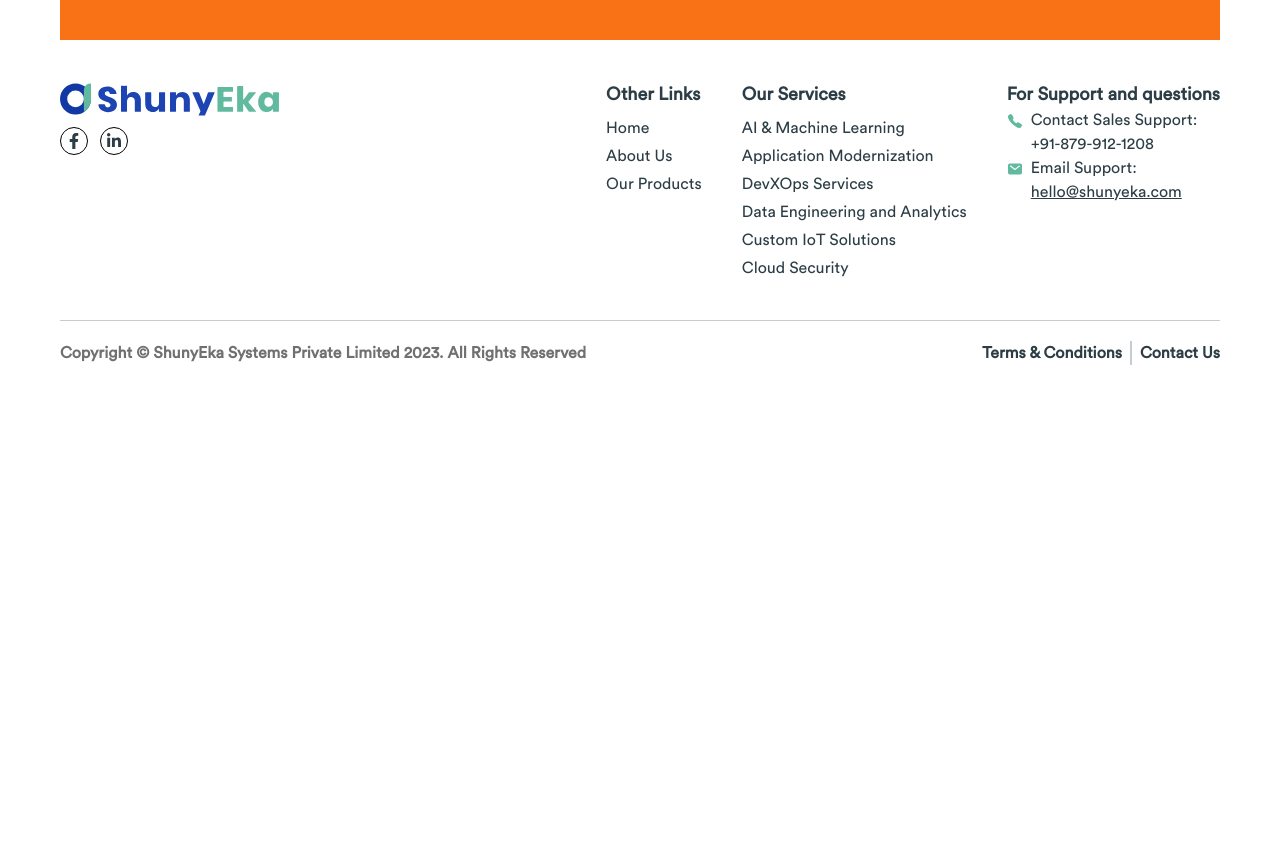
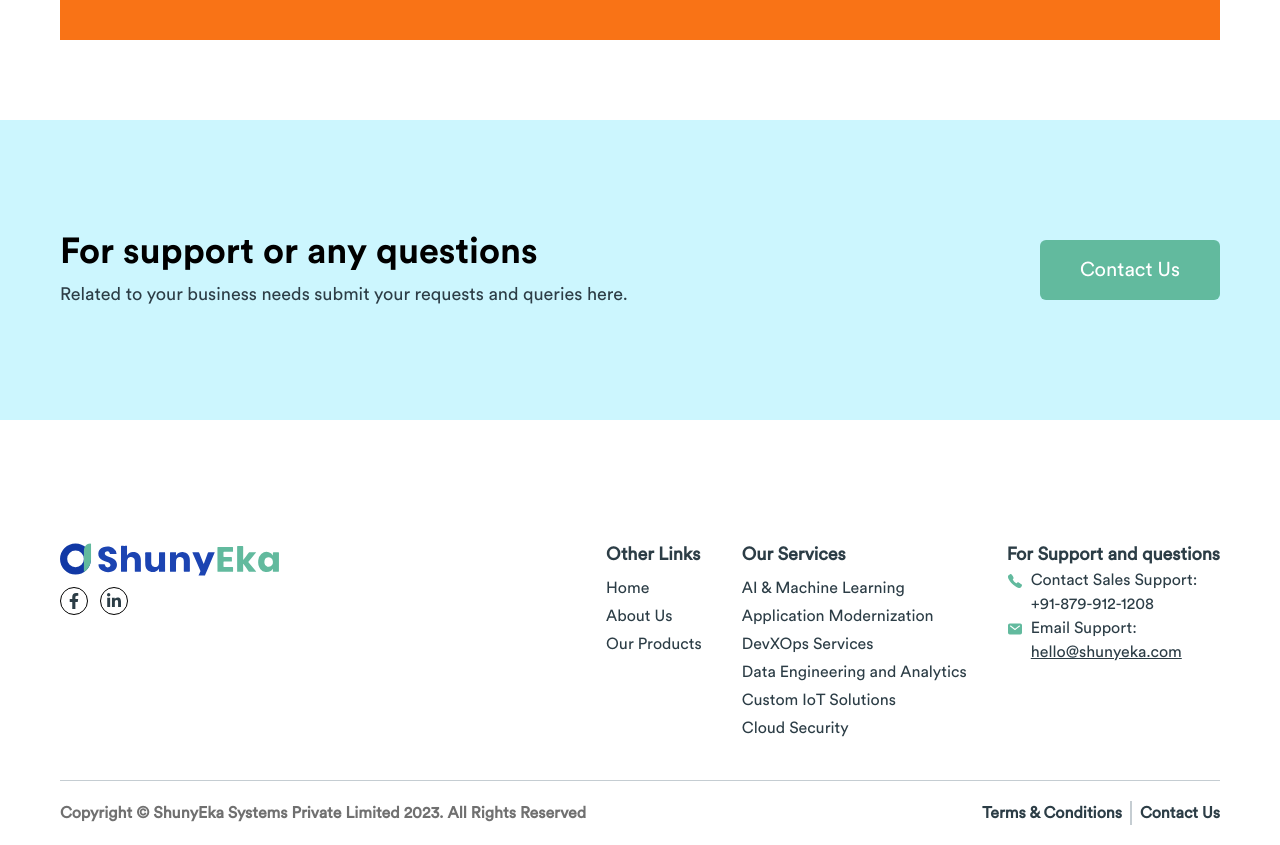
Before and after one commit to devvsakib/shunyekav2, a React (Vite) app: page / in a window 1280 px wide. Shown: the part 2360-3205 px from the top of the page. Before the commit the page ends 2745 px from the top, so only its background shows below. Built offline with nearby package versions, Linux system fonts and the light colour scheme.

Commit message:
cta created

```diff
--- a/src/App.jsx
+++ b/src/App.jsx
@@ -6,6 +6,8 @@ import About from "./pages/About";
 import Services from "./pages/Services";
 import Service from "./pages/Service";
 import ScrollRestoration from "./hooks/useRestoreScroll";
+import Contact from "./pages/Contact";
+import Cta from "./components/Common/Cta";
 function App() {
     return (
         <div className="flex flex-col justify-center min-h-screen">
@@ -16,8 +18,10 @@ function App() {
                 <Route path="/about-us" element={<About />} />
                 <Route path="/services" element={<Services />} />
                 <Route path="/services/:id" element={<Service />} />
+                <Route path="/contact-us" element={<Contact />} />
                 <Route path="*" element={<h1>404</h1>} />
             </Routes>
+            <Cta />
             <Footer />
         </div>
     )
--- /dev/null
+++ b/src/components/Common/Cta.jsx
@@ -0,0 +1,22 @@
+import { Link } from "react-router-dom"
+import Layout from "../Layout"
+
+const Cta = () => {
+    return (
+        <section className="py-28 bg-primaryBg my-20">
+            <Layout>
+                <div className="flex flex-col md:flex-row gap-10 justify-between items-center">
+                    <div>
+                        <h3 className="text-4xl text-black font-circularBol">For support or any questions</h3>
+                        <p className="text-lg mt-2">Related to your business needs submit your requests and queries here.</p>
+                    </div>
+                    <div className="text-xl">
+                        <Link to="/contact-us" className="bg-secondary text-white rounded-md px-10 py-5">Contact Us</Link>
+                    </div>
+                </div>
+            </Layout>
+        </section>
+    )
+}
+
+export default Cta
--- /dev/null
+++ b/src/pages/Contact.jsx
@@ -0,0 +1,16 @@
+import React from 'react'
+import HeroSection from '../components/Common/HeroSection'
+import Layout from '../components/Layout'
+
+const Contact = () => {
+    return (
+        <section>
+            <HeroSection />
+            <Layout>
+                Contact
+            </Layout>
+        </section>
+    )
+}
+
+export default Contact
```
